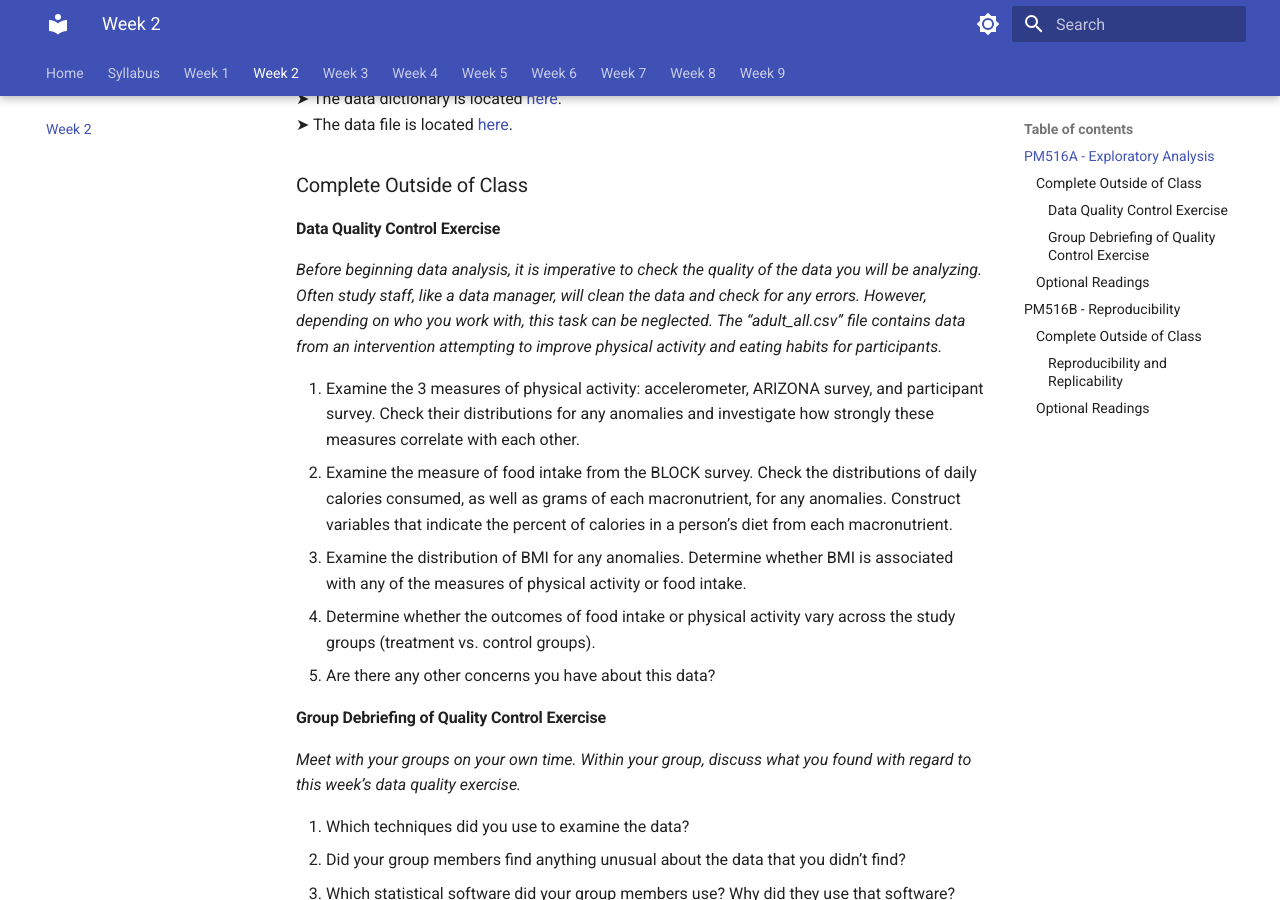
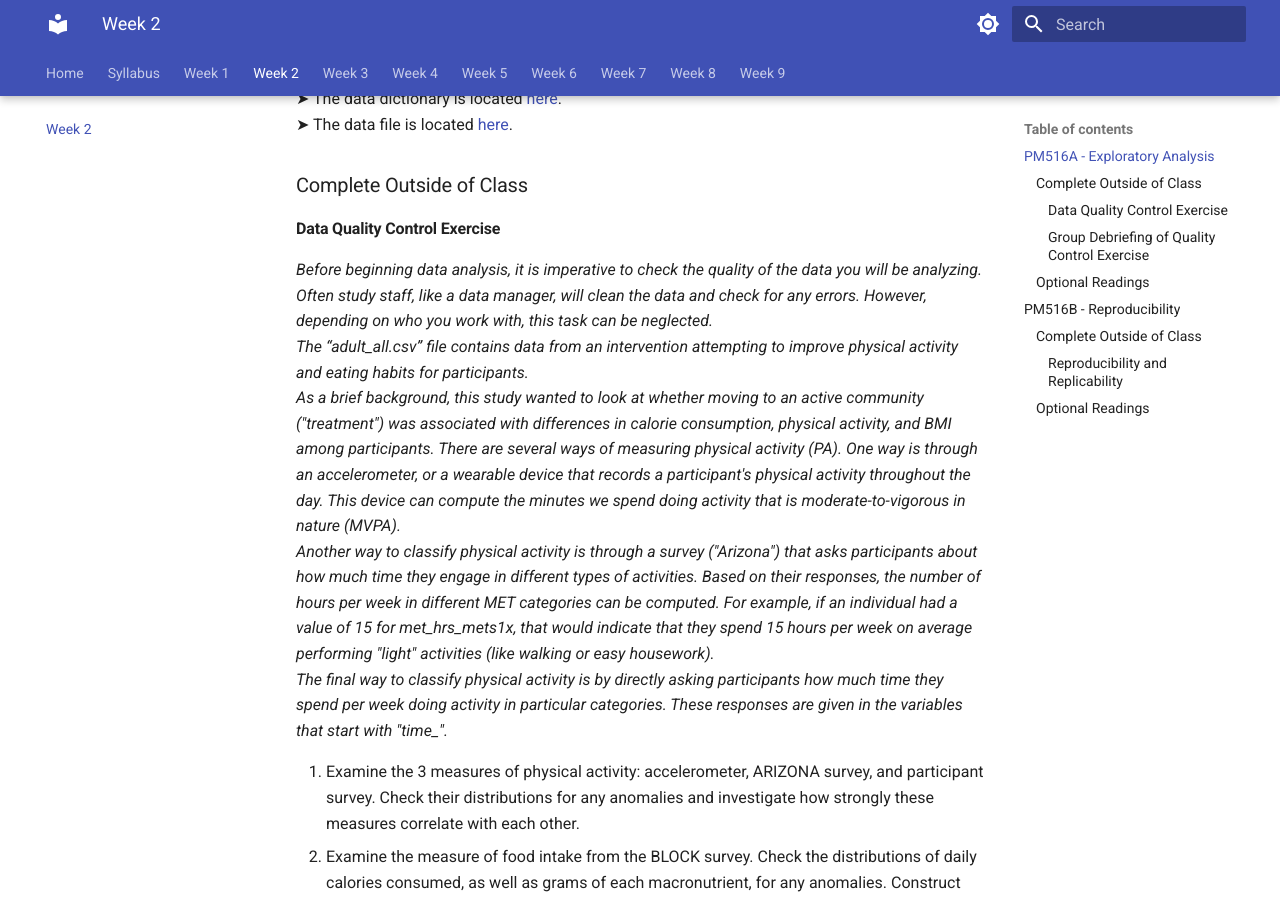
Before and after one commit to USCbiostats/PM516, an MkDocs documentation site: the page built from docs/week2.md, in a window 1280 px wide and 900 px high, scrolled down 269 px. Built offline with MkDocs 1.6.1 and Material for MkDocs 9.7.7, drawn with Linux system fonts in a browser that asks for light colours; comment, search, counter and statistics services are not loaded.

Commit message:
more background for week 2

```diff
--- a/docs/week2.md
+++ b/docs/week2.md
@@ -12,7 +12,10 @@
 #### Data Quality Control Exercise
 
 *Before beginning data analysis, it is imperative to check the quality of the data you will be analyzing. Often study staff, like a data manager, will clean the data and check for any errors. However, depending on who you work with, this task can be neglected.
-The “adult_all.csv” file contains data from an intervention attempting to improve physical activity and eating habits for participants.*
+The “adult_all.csv” file contains data from an intervention attempting to improve physical activity and eating habits for participants.* <br />
+*As a brief background, this study wanted to look at whether moving to an active community ("treatment") was associated with differences in calorie consumption, physical activity, and BMI among participants. There are several ways of measuring physical activity (PA). One way is through an accelerometer, or a wearable device that records a participant's physical activity throughout the day. This device can compute the minutes we spend doing activity that is moderate-to-vigorous in nature (MVPA).
+Another way to classify physical activity is through a survey ("Arizona") that asks participants about how much time they engage in different types of activities. Based on their responses, the number of hours per week in different MET categories can be computed. For example, if an individual had a value of 15 for met_hrs_mets1x, that would indicate that they spend 15 hours per week on average performing "light" activities (like walking or easy housework).
+The final way to classify physical activity is by directly asking participants how much time they spend per week doing activity in particular categories. These responses are given in the variables that start with "time_".*
 
 1.	Examine the 3 measures of physical activity: accelerometer, ARIZONA survey, and participant survey. Check their distributions for any anomalies and investigate how strongly these measures correlate with each other.
 2.	Examine the measure of food intake from the BLOCK survey. Check the distributions of daily calories consumed, as well as grams of each macronutrient, for any anomalies. Construct variables that indicate the percent of calories in a person’s diet from each macronutrient.
```
Also changed, not shown: docs/week3.md (+3 -0 lines).
